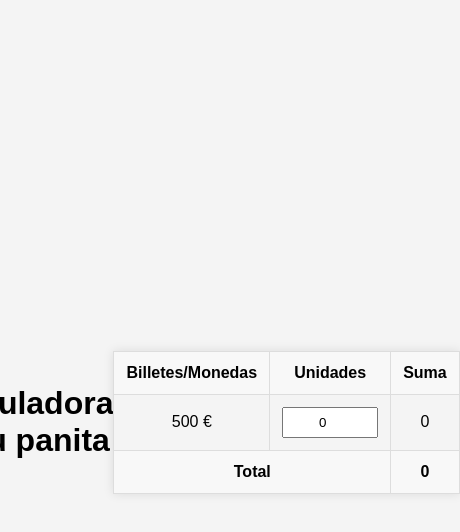
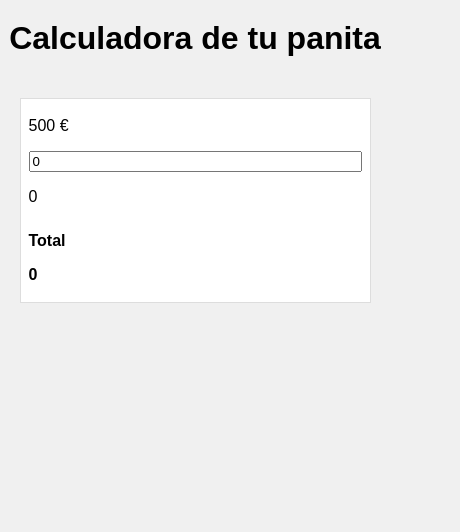
Before and after one commit to EduardoGainzaKoller/Calculadora-tienda, a plain HTML site: page index.html in a window 390 px wide. Shown: the whole page, 460 px wide, since content can reach past the window. Drawn offline with Linux system fonts and the light colour scheme.

Commit message:
Update calculadora.css

```diff
--- a/calculadora.css
+++ b/calculadora.css
@@ -1,39 +1,74 @@
 body {
     font-family: Arial, sans-serif;
-    background-color: #f4f4f4;
     margin: 0;
     padding: 0;
-    display: flex;
-    justify-content: center;
-    align-items: center;
-    height: 100vh;
+    background-color: #f0f0f0;
 }
 
+.header {
+    text-align: center;
+    margin-top: 20px;
+}
+
+/* Container for responsive table */
+.container {
+    width: 90%;
+    margin: 0 auto;
+    overflow-x: auto;
+}
+
+/* Styling for table */
 table {
-    width: 90%;
-    max-width: 600px;
-    margin: 20px auto;
+    width: 100%;
     border-collapse: collapse;
-    box-shadow: 0 0 10px rgba(0, 0, 0, 0.1);
+    margin: 20px 0;
+    background-color: #fff;
+}
+
+table, th, td {
+    border: 1px solid #ddd;
 }
 
 th, td {
-    border: 1px solid #ddd;
-    padding: 12px;
+    padding: 8px;
     text-align: center;
 }
 
 th {
-    background-color: #f8f8f8;
+    background-color: #f2f2f2;
 }
 
-input[type="number"] {
-    width: 80px;
-    padding: 6px;
-    text-align: center;
+/* Responsive design */
+@media (max-width: 600px) {
+    th, td {
+        display: block;
+        width: 100%;
+        box-sizing: border-box;
+    }
+
+    th {
+        display: none;
+    }
+
+    tr {
+        margin-bottom: 10px;
+        display: block;
+        width: 100%;
+    }
+
+    td {
+        display: flex;
+        justify-content: space-between;
+        border: none;
+    }
+
+    .qty-input {
+        width: 100%;
+        box-sizing: border-box;
+    }
 }
 
+/* Additional styling for totals */
 .total {
     font-weight: bold;
-    background-color: #f8f8f8;
 }
```
